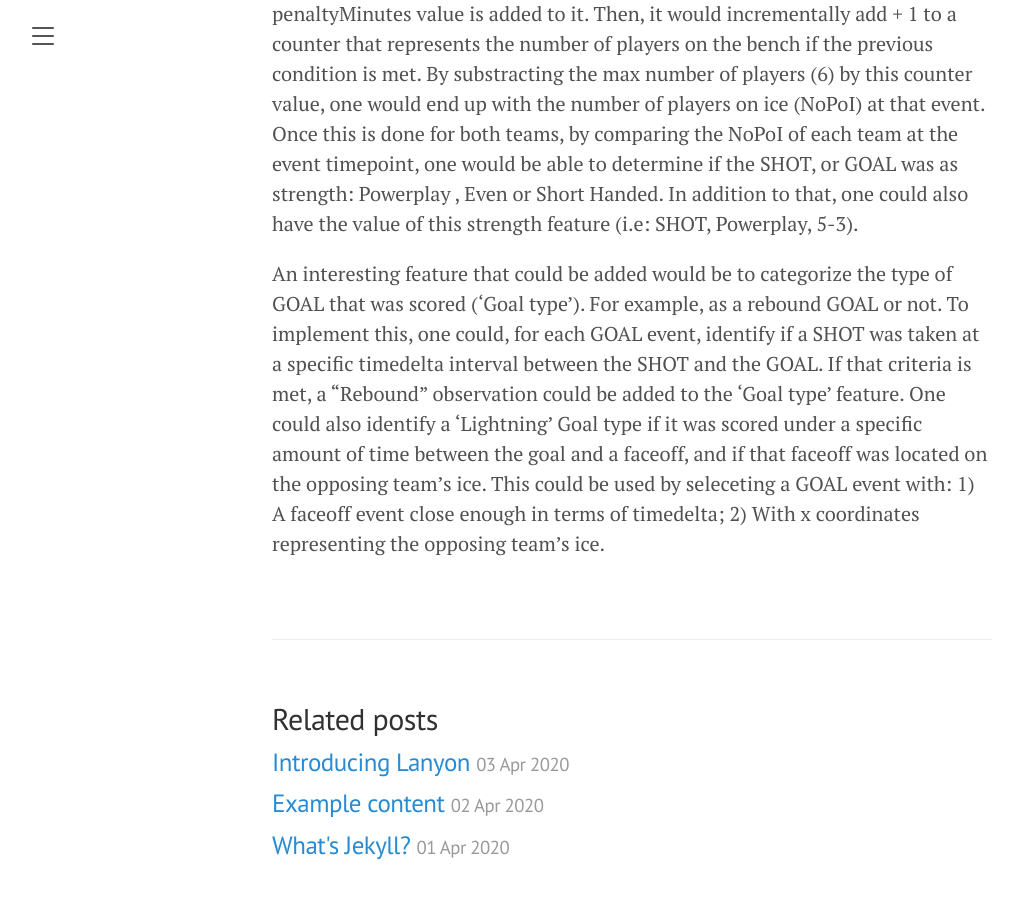
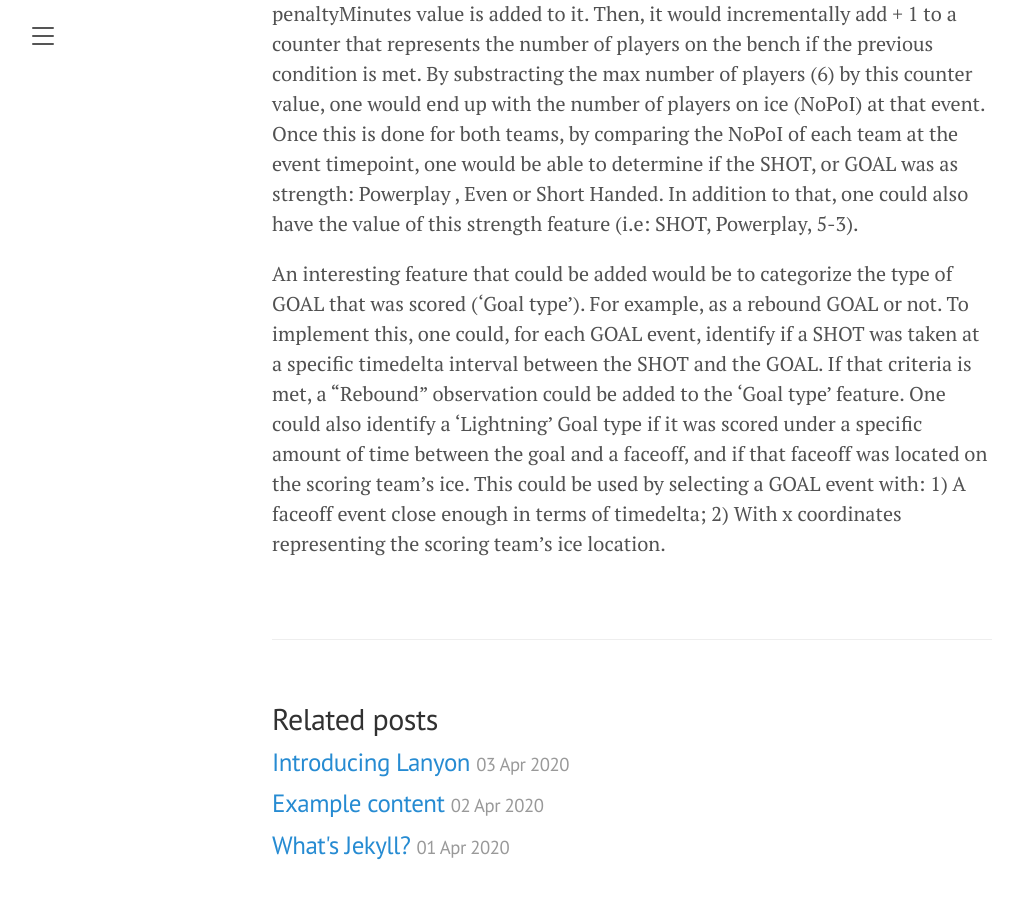
Before and after one commit to jaihon1/IFT6758-Project, a Jekyll site: the page built from blog/_posts/2021-09-28-milestone-1.md, in a window 1280 px wide and 900 px high, scrolled down 4747 px. Shown: the whole window, without its empty margins (8-1031 px from the left). Built offline with Jekyll 4.4.1, drawn with Linux system fonts in a browser that asks for light colours.

Commit message:
Spelling mistakes changes.

```diff
--- a/blog/_posts/2021-09-28-milestone-1.md
+++ b/blog/_posts/2021-09-28-milestone-1.md
@@ -74,4 +74,4 @@ One way to implement the strength feature to SHOTS as well as GOAL would be to u
 For instance, when a SHOT event is registered for player X of team A, one could iterate over each PENALTY event of this game that is at an inferior datetime from the SHOT event and that includes the SHOT event datetime when the penaltyMinutes value is added to it. Then, it would incrementally add + 1 to a counter that represents the number of players on the bench if the previous condition is met. By substracting the max number of players (6) by this counter value, one would end up with the number of players on ice (NoPoI) at that event. Once this is done for both teams, by comparing the NoPoI of each team at the event timepoint, one would be able to determine if the SHOT, or GOAL was as strength: Powerplay , Even or  Short Handed. In addition to that, one could also have the value of this strength feature (i.e: SHOT, Powerplay, 5-3).
 
 
-An interesting feature that could be added would be to categorize the type of GOAL that was scored ('Goal type'). For example, as a rebound  GOAL or not. To implement this, one could, for each GOAL event, identify if a SHOT was taken at a specific timedelta interval between the SHOT and the GOAL. If that criteria is met, a "Rebound" observation could be added to the 'Goal type' feature. One could also identify a 'Lightning' Goal type if it was scored under a specific amount of time between the goal and a faceoff, and if that faceoff was located on the opposing team's ice. This could be used by seleceting a GOAL event with: 1) A faceoff event close enough in terms of timedelta; 2) With x coordinates representing the opposing team's ice.
+An interesting feature that could be added would be to categorize the type of GOAL that was scored ('Goal type'). For example, as a rebound  GOAL or not. To implement this, one could, for each GOAL event, identify if a SHOT was taken at a specific timedelta interval between the SHOT and the GOAL. If that criteria is met, a "Rebound" observation could be added to the 'Goal type' feature. One could also identify a 'Lightning' Goal type if it was scored under a specific amount of time between the goal and a faceoff, and if that faceoff was located on the scoring team's ice. This could be used by selecting a GOAL event with: 1) A faceoff event close enough in terms of timedelta; 2) With x coordinates representing the scoring team's ice location.
```
